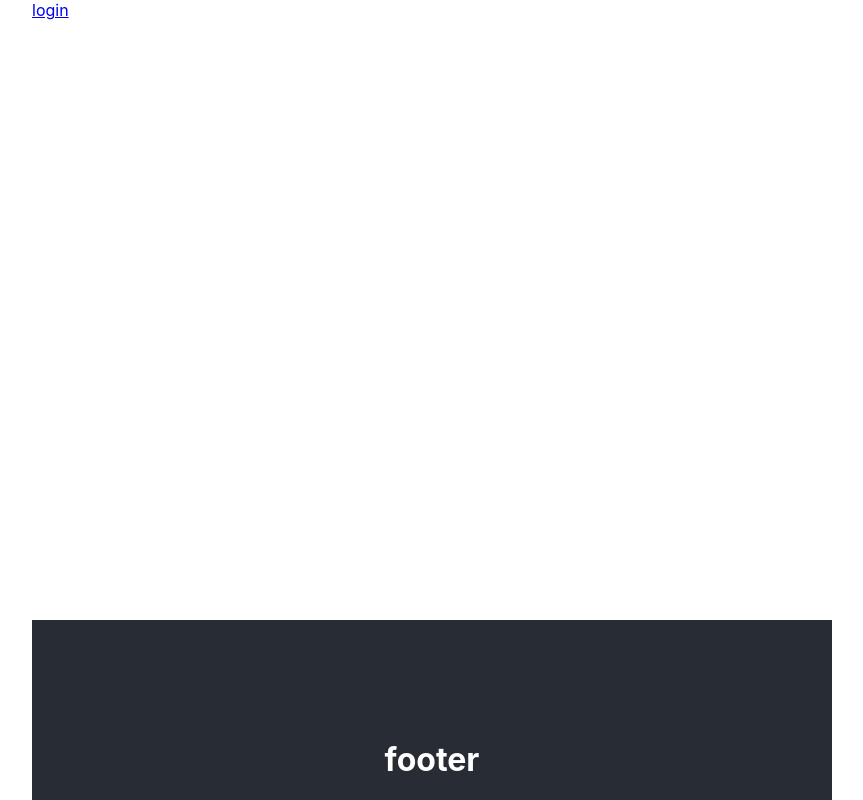
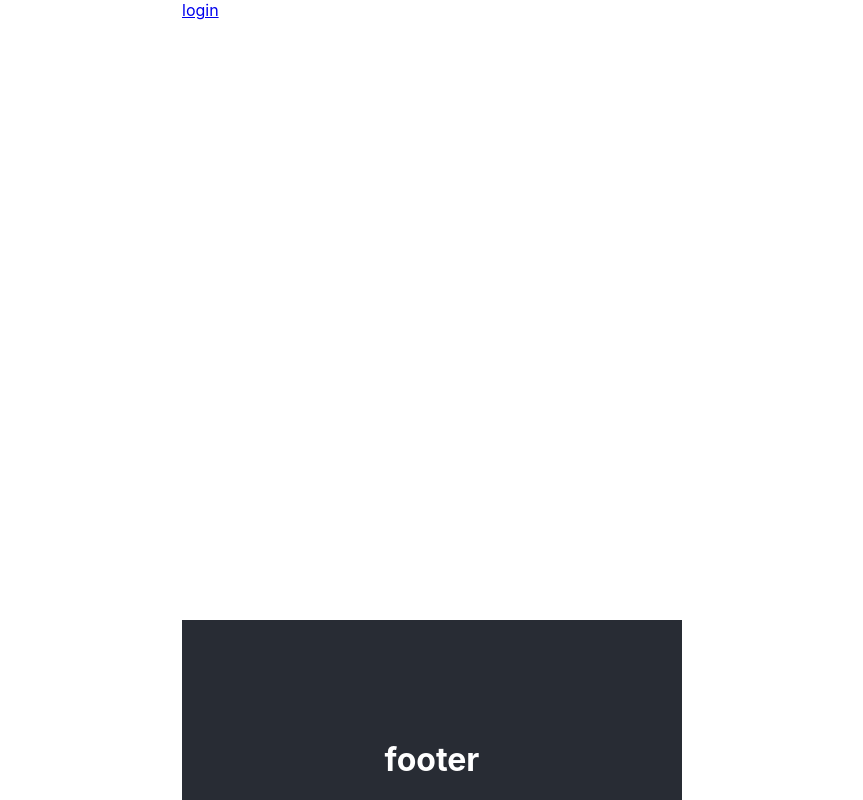
Before and after one commit to Chaos0103/nemothon, a React (Create React App) app in the folder client/: page / in a window 1280 px wide. Shown: the top 800 px of the page, without its empty margins (208-1071 px from the left). Built offline with nearby package versions, Linux system fonts and the light colour scheme; what @toast-ui/calendar would draw is missing.

Commit message:
feat: 너비 조정

```diff
--- a/client/src/App.css
+++ b/client/src/App.css
@@ -20,7 +20,7 @@
 @media (min-width: 1200px) {
 
   .App {
-    width: 800px;
+    width: 500px;
     margin-left: auto;
     margin-right: auto;
   }
```
